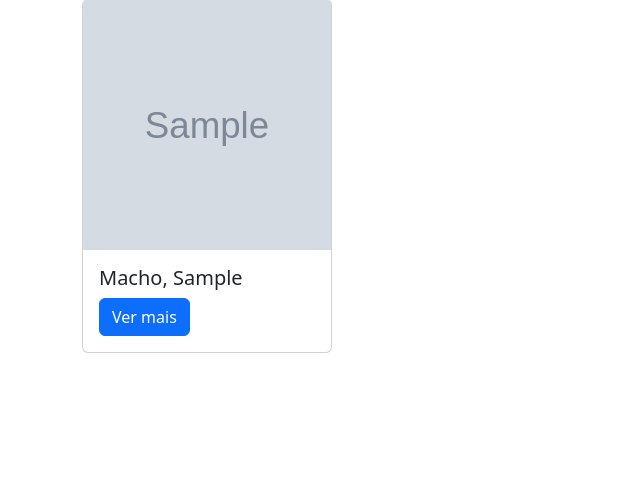
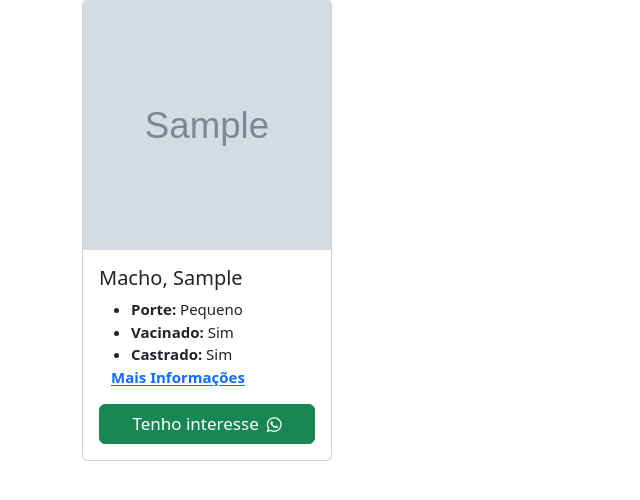
Before and after one commit to aliine98/pi-univesp, a Django app: page / in a window 1280 px wide. Shown: the part 184-684 px from the top of the page, without its empty margins (0-640 px from the left). Run offline with Django 5.2, Linux system fonts and the light colour scheme; tables that the repository leaves empty hold one stand-in row (values such as "Sample post"); grey boxes marked "Sample" are stand-in pictures; some libraries are stand-ins or nearby versions.

Commit message:
adição das informações dos animais aos cards e link do whatsapp

```diff
--- a/app/models.py
+++ b/app/models.py
@@ -1,3 +1,5 @@
+from urllib.parse import quote
+
 from django.core.exceptions import ValidationError
 from django.db import models
 from django.utils import timezone
@@ -32,10 +34,10 @@ class Animal(models.Model):
     criado_em = models.DateTimeField("Criado em", auto_now_add=True)
     adotado_em = models.DateTimeField("Adotado em", blank=True, null=True)
 
-    def get_absolute_url(self):
-        from django.urls import reverse
-
-        return reverse("animal", kwargs={"pk": self.pk})
+    @property
+    def whatsapp_url(self):
+        texto = f"Olá! Tenho interesse em adotar o animal de código #{self.pk}."
+        return f"https://wa.me/5519997409819?text={quote(texto)}"
 
     def save(self, *args, **kwargs):
         if self.status == self.Status.ADOTADO and self.adotado_em is None:
--- a/app/templates/animais.html
+++ b/app/templates/animais.html
@@ -1,17 +1,43 @@
 {% extends 'base.html' %}
 
 {% load static %}
-{% load cloudinary %}
 {% block content %}
 <h2>Lista de animais para adoção</h2>
 <hr>
-<div class="d-flex gap-3 mt-4">
+<div class="d-flex gap-3 mt-4 flex-wrap justify-content-center justify-content-sm-start">
 	{% for animal in animais %}
 		<div class="card" style="width: 250px">
 		  	<img src="{{animal.foto.url}}" class="card-img-top" alt="Foto do animal" height="250">
 		  	<div class="card-body">
 				<h5 class="card-title">{{ animal.get_sexo_display }}, {{ animal.idade_aproximada }}</h5>
-				<a href="#" class="btn btn-primary">Ver mais</a>
+				<ul style="font-size: 15px;">
+					<li><b>Porte:</b> {{ animal.get_porte_display }}</li>
+					<li><b>Vacinado:</b> {{ animal.vacinado|yesno:"Sim,Não" }}</li>
+					<li><b>Castrado:</b> {{ animal.castrado|yesno:"Sim,Não" }}</li>
+					<li style="list-style:none;translate:-20px;">
+						<a title="Clique para ver informações adicionais" class="link-underline-primary link-offset-1" href=""
+						   data-bs-toggle="modal" data-bs-target="#informacoes_{{ forloop.counter }}"><b>Mais Informações</b></a>
+					</li>
+				</ul>
+				<div class="modal fade" id="informacoes_{{ forloop.counter }}" data-bs-backdrop="static"
+					 data-bs-keyboard="false" tabindex="-1" aria-labelledby="Mais informações" aria-hidden="true">
+					<div class="modal-dialog modal-dialog-centered">
+						<div class="modal-content">
+							<div class="modal-header">
+								<h5 class="modal-title">Mais informações do Animal</h5>
+							</div>
+							<div class="modal-body text-start">
+								<p>{{ animal.mais_informacoes|default:"Não informado" }}</p>
+							</div>
+							<div class="modal-footer">
+								<button type="button" class="btn btn-secondary" data-bs-dismiss="modal">Fechar</button>
+							</div>
+						</div>
+					</div>
+				</div>
+				<a href="{{ animal.whatsapp_url }}" class="btn btn-success justify-content-center d-flex gap-2 align-items-center" style="font-size:17px;">
+					Tenho interesse <i class="fa-brands fa-whatsapp"></i>
+				</a>
 		  	</div>
 		</div>
 	{% endfor %}
--- a/app/templates/gerenciar-animais-cadastrados.html
+++ b/app/templates/gerenciar-animais-cadastrados.html
@@ -3,7 +3,7 @@
 {% load static %}
 {% load cloudinary %}
 {% block content %}
-<div class="d-flex justify-content-between mb-1">
+<div class="d-flex justify-content-between align-items-center mb-1">
 	<h3>Animais</h3>
 	<a class="btn btn-primary" href="{% url 'cadastrar-animal' %}">Cadastrar Novo Animal</a>
 </div>
@@ -11,7 +11,7 @@
 	<table class="table table-striped table-hover table-bordered text-center">
 		<thead>
 		<tr>
-			<th scope="col">#</th>
+			<th scope="col">Código</th>
 			<th scope="col">Foto</th>
 			<th scope="col">Sexo</th>
 			<th scope="col">Idade Aproximada</th>
@@ -25,7 +25,7 @@
 		<tbody class="table-group-divider">
 		{% for animal in object_list %}
 		<tr>
-			<th scope="row">{{ forloop.counter }}</th>
+			<th scope="row">#{{ animal.pk }}</th>
 			<td>
 				<div data-bs-toggle="modal" data-bs-target="#foto_{{ forloop.counter }}" style="cursor: pointer;">
 					{% cloudinary animal.foto.name width=70 height=70 %}
```
